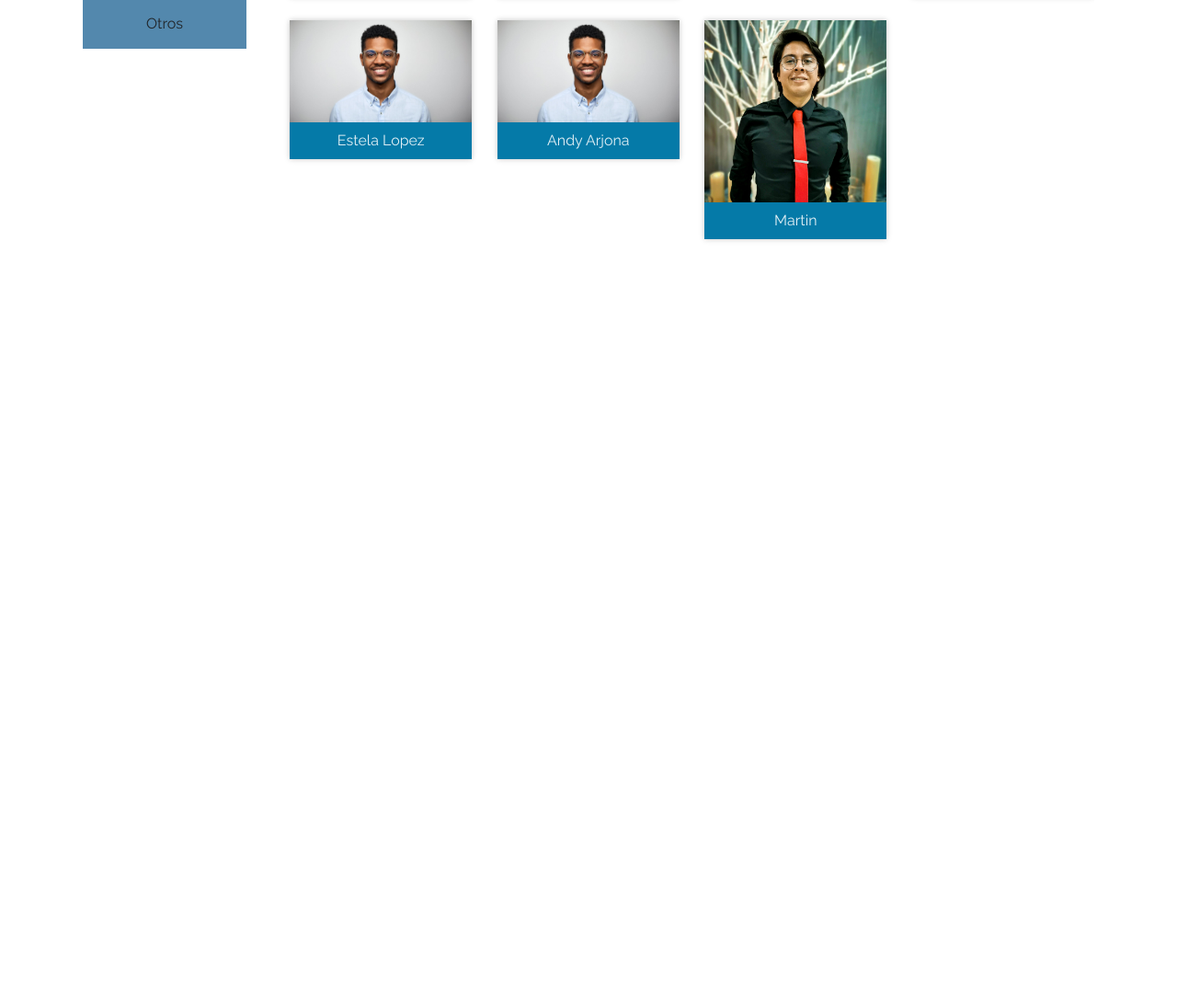
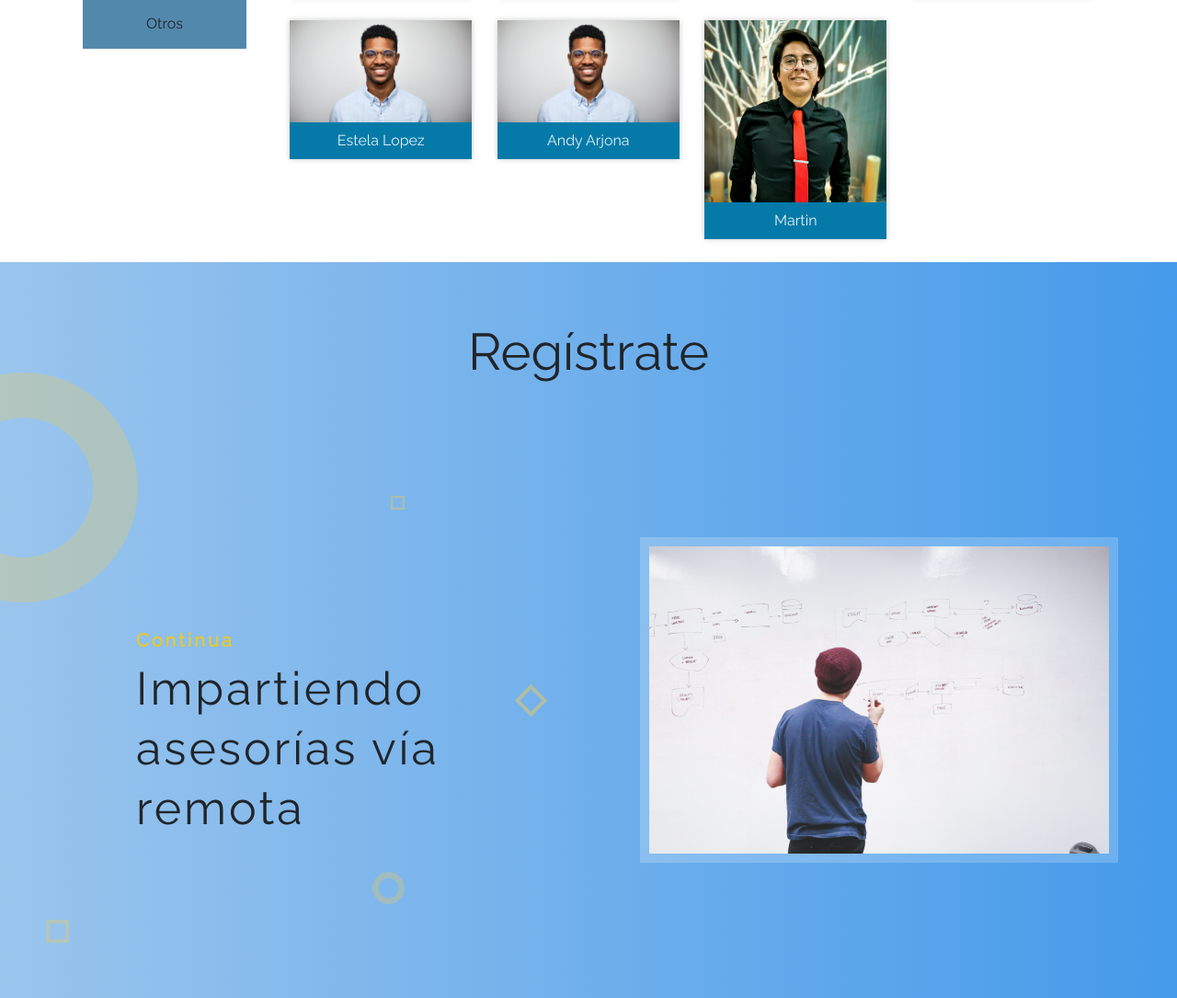
Before and after one commit to GerGodfrey/asesores_ITAM, a plain HTML site: page index.html in a window 1280 px wide. Shown: the part 2185-3270 px from the top of the page at 92% size. Before the commit the page ends 2470 px from the top, so only its background shows below. Drawn offline with nearby package versions, Linux system fonts and the light colour scheme; files that its build step writes are made by us from their sources; a script that the page names is missing; a web font is replaced by a local one.

Commit message:
seccion registro 90

```diff
--- a/css/secciones/buscar.css
+++ b/css/secciones/buscar.css
@@ -29,7 +29,7 @@
 }
 
 .category_list .ct_item_active {
-    background:#E84C3D;
+    background:#e7c82f;
 }
 
 /* Asesores */
--- /dev/null
+++ b/css/secciones/registro.css
@@ -0,0 +1,91 @@
+.section-4 {
+    width: 100%;
+    min-height: 100vh;
+    background: linear-gradient(to right, rgba(54, 139, 219, 0.5), rgba(13, 124, 228, 0.767));
+    color: fff;
+    position: relative;
+}
+
+.section-4 .row{
+    width: 80%;
+    min-height: 25vh;
+    margin: auto;
+    display: flex;
+    flex-wrap: wrap;
+}
+
+.col-sm-12 col-md-6{
+    margin: 20px 0;
+    flex-basis: 50%;
+    min-width: 300px;
+    height: 100%;
+    position: relative;
+}
+
+.text-box{
+    max-width: 400px;
+    margin-top: 100px;
+}
+
+.text-box h5{
+    color: #e7c82f;
+    letter-spacing: 3px;
+}
+
+.text-box h1{
+    font-size: 50px;
+    font-weight: 100;
+    letter-spacing: 3px;
+    line-height: 65px;
+}
+
+.imagen{
+    max-width: 400px;
+    position: relative;
+    margin: auto;
+}
+
+.imagen img{
+    width: 130%;
+    border: 10px solid rgba(255, 255, 255, .2)
+}
+
+.small-icon1{
+    width: 15px;
+    position: absolute;
+    right: 200px;
+    top: -10px;
+    opacity: .4;
+}
+
+.small-icon3{
+    width: 35px;
+    position: absolute;
+    right: 200px;
+    bottom: -10px;
+    opacity: .3;
+}
+.small-icon2{
+    width: 25px;
+    position: absolute;
+    right: 50px;
+    top: 200px;
+    opacity: .5;
+    transform: rotate(45deg);
+}
+
+.small-icon4{
+    width: 250px;
+    position: absolute;
+    top:120px;
+    left: -100px;
+    opacity: .3;
+}
+
+.small-icon5{
+    width: 25px;
+    position: absolute;
+    bottom: 60px;
+    left: 50px;
+    opacity: .34;
+}
--- a/index.html
+++ b/index.html
@@ -15,6 +15,7 @@
         <link rel="stylesheet" href="./css/secciones/header.css">
         <link rel="stylesheet" href="./css/secciones/funcionamiento.css">
         <link rel="stylesheet" href="./css/secciones/buscar.css">
+        <link rel="stylesheet" href="./css/secciones/registro.css">
         <script src="./js/jquery-3.5.1.js"> </script>
         <script src="./js/script.js"> </script>
     </head>
@@ -158,6 +159,39 @@
 
         </section>
 
+        <section class="section-4" id="Registro">
+            <div class = "container-fluid padding">
+                <div class = "row welcome text-center">
+                    <div class="col-12">
+                        <h1 class="display-4">Regístrate</h1>
+                    </div>
+                </div>
+            </div>
+
+            <div class="row">
+                <div class="col-sm-12 col-md-6 ">
+                    <div class="text-box">
+                        <h5><b>Continua</b></h5>
+                        <h1>Impartiendo <b>asesorías</b> vía remota</h1>
+                    </div>
+                    <div class="extras">
+
+                        <img src="img/square.png" class="small-icon1">
+                        <img src="img/square.png" class="small-icon2">
+                        <img src="img/circle.png" class="small-icon3">
+                    </div>
+                </div>
+                <div class="col-sm-12 col-md-6 ">
+                    <div class="imagen">
+                        <img src="img/registro.jpg" alt="" >
+                    </div>
+                </div>
+            </div>
+
+            <img src="img/circle.png" class="small-icon4">
+            <img src="img/square.png" class="small-icon5">
+        </section>
+
 
 
         <script src="https://cdnjs.cloudflare.com/ajax/libs/jquery/3.4.1/jquery.min.js"></script>
```
Also changed, not shown: img/circle.png (added), img/laptop.png (added), img/registro.jpg (added), img/square.png (added), 1 other file.
